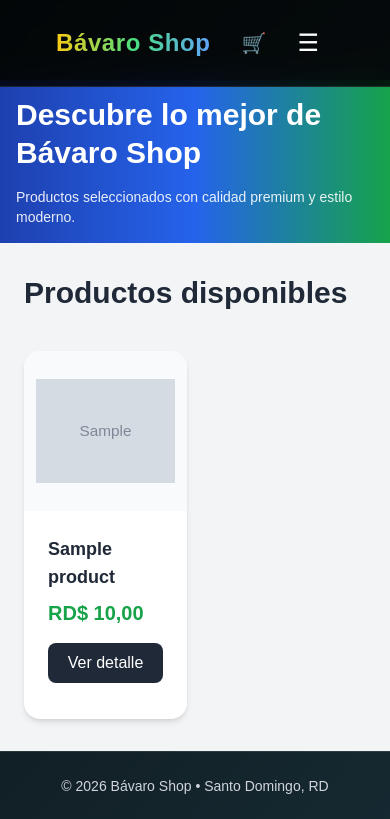
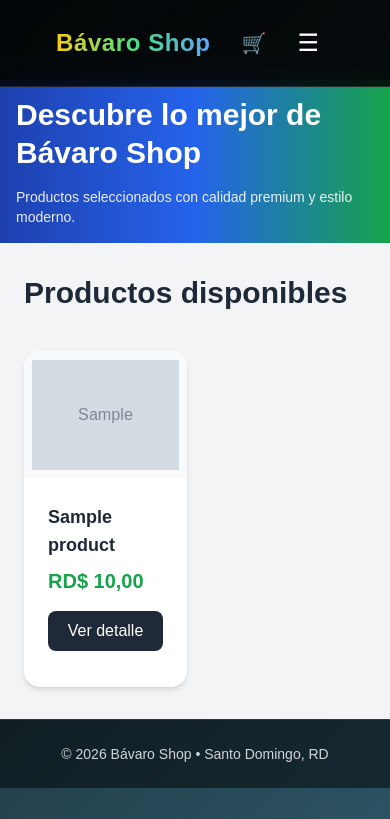
Before and after one commit to cerebritoone1-coder/bavaroshop, a Django app: page /tienda/ in a window 390 px wide. Shown: the top 819 px of the page. Run offline with Django 5.2, Linux system fonts and the light colour scheme; a user stored in the database is signed in; tables that the repository leaves empty hold one stand-in row (values such as "Sample post"); grey boxes marked "Sample" are stand-in pictures; data that the repository does not hold is empty; some libraries are stand-ins or nearby versions.

Commit message:
Fix mobile image height + visible search

```diff
--- a/templates/partials/header.html
+++ b/templates/partials/header.html
@@ -120,12 +120,12 @@
 <div id="mobileMenu" class="hidden md:hidden bg-black border-t border-white/10 px-4 py-4 space-y-4">
 
   <!-- BUSCADOR MOVIL -->
-  <form method="get" action="{% url 'tienda' %}">
-    <input type="text"
-           name="q"
-           placeholder="Buscar productos..."
-           class="w-full px-3 py-2 rounded-lg bg-white/10 border border-white/20 text-white">
-  </form>
+<form method="get" action="{% url 'tienda' %}" class="mt-2">
+  <input type="text"
+         name="q"
+         placeholder="Buscar productos..."
+         class="w-full px-3 py-2 rounded-lg bg-white text-black border border-gray-300">
+</form>
 
   <a href="{% url 'tienda' %}" class="block">Inicio</a>
   <a href="{% url 'mi_perfil' %}" class="block">Mi Perfil</a>
--- a/templates/store/tienda.html
+++ b/templates/store/tienda.html
@@ -34,10 +34,10 @@
             <div class="bg-white rounded-2xl shadow-md hover:shadow-xl transition duration-300 overflow-hidden flex flex-col">
 
                 <!-- Imagen -->
-              <div class="bg-gray-50 p-3 flex justify-center items-center h-40 sm:h-52 overflow-hidden">
+              <div class="bg-gray-50 p-2 flex justify-center items-center h-32 sm:h-44 overflow-hidden">
     {% if producto.image %}
         <img src="{{ producto.image.url }}"
-             class="max-h-full object-contain transition duration-300 hover:scale-105">
+             class="max-h-full object-contain">
     {% endif %}
 </div>
 
```
